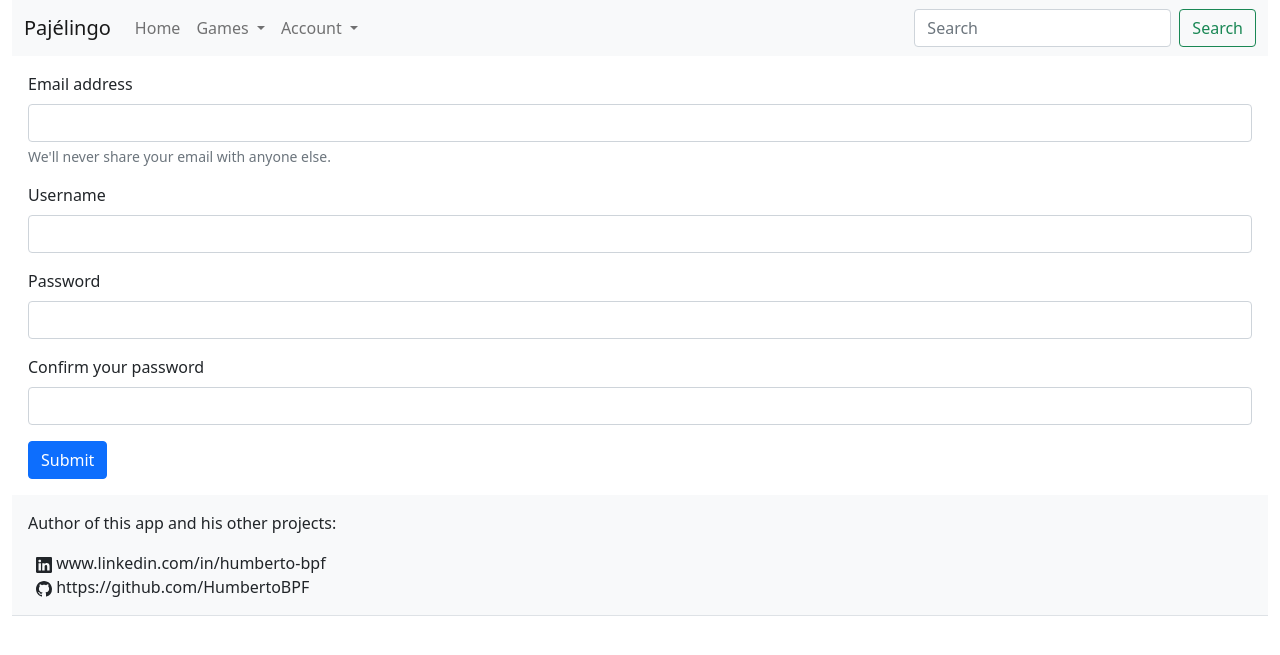
After one commit to HumbertoBPF/Pajelingo, a Django app: page /account/signin in a window 1280 px wide. The commit adds this page. Shown: the top 655 px of the page. Run offline with Django 4.2, Linux system fonts and the light colour scheme.

Commit message:
Implementing sign in system

```diff
--- /dev/null
+++ b/languageschool/templates/account/sign_in.html
@@ -0,0 +1,37 @@
+{% extends 'base.html' %}
+{% load static %}
+
+{% block content %}
+
+    {% if messages %}
+        <section class = "mt-3 mx-3 text-center">
+        {% for message in messages %}
+            <div class="alert alert-{{message.tags}}" role="alert">
+                {{message}}
+            </div>
+        {% endfor %}
+        </section>
+    {% endif%}
+    <form class="mt-3 mx-3" action="{% url 'account_create_user' %}" method="POST">
+        {% csrf_token %}
+        <div class="mb-3">
+            <label for="inputEmail" class="form-label">Email address</label>
+            <input type="email" class="form-control" id="inputEmail" name="email" aria-describedby="emailHelp">
+            <div id="emailHelp" class="form-text">We'll never share your email with anyone else.</div>
+        </div>
+        <div class="mb-3">
+            <label for="inputUsername" class="form-label">Username</label>
+            <input type="text" class="form-control" id="inputUsername" name="username" aria-label="Username" aria-describedby="basic-addon1">
+          </div>
+        <div class="mb-3">
+            <label for="inputPassword" class="form-label">Password</label>
+            <input type="password" class="form-control" id="inputPassword" name="password">
+        </div>
+        <div class="mb-3">
+            <label for="inputPasswordConf" class="form-label">Confirm your password</label>
+            <input type="password" class="form-control" id="inputPasswordConf" name = "password_confirmation">
+        </div>
+        <button type="submit" class="btn btn-primary">Submit</button>
+    </form>
+
+{% endblock %}
--- a/languageschool/templates/base.html
+++ b/languageschool/templates/base.html
@@ -22,17 +22,39 @@
                     <li class="nav-item">
                         <a class="nav-link" aria-current="page" href="{% url 'index' %}">Home</a>
                     </li>
-                    <li class="nav-item">
-                        <a class="nav-link" href="{% url 'vocabulary_game_setup' %}">Vocabulary training</a>
+                    <!-- Games -->
+                    <li class="nav-item dropdown">
+                        <a class="nav-link dropdown-toggle" href="#" id="navbarScrollingDropdownGames" role="button" data-bs-toggle="dropdown" aria-expanded="false">
+                            Games
+                        </a>
+                        <ul class="dropdown-menu" aria-labelledby="navbarScrollingDropdownGames">
+                            <li>
+                                <a class="dropdown-item" href="{% url 'vocabulary_game_setup' %}">Vocabulary training</a>
+                            </li>
+                            <li>
+                                <a class="dropdown-item" href="{% url 'article_game_setup' %}">Guess the article</a>
+                            </li>
+                            <li>
+                                <a class="dropdown-item" href="{% url 'conjugation_game_setup' %}">Conjugation game</a>
+                            </li>
+                        </ul>
                     </li>
-                    <li class="nav-item">
-                        <a class="nav-link" href="{% url 'article_game_setup' %}">Guess the article</a>
-                    </li>
-                    <li class="nav-item">
-                        <a class="nav-link" href="{% url 'conjugation_game_setup' %}">Conjugation game</a>
-                    </li>
-                    <li class="nav-item">
-                        <a class="nav-link" href="#">Math game</a>
+                    <!-- Account -->
+                    <li class="nav-item dropdown">
+                        <a class="nav-link dropdown-toggle" href="#" id="navbarScrollingDropdownAccount" role="button" data-bs-toggle="dropdown" aria-expanded="false">
+                            Account
+                        </a>
+                        <ul class="dropdown-menu" aria-labelledby="navbarScrollingDropdownAccount">
+                            <li>
+                                <a class="dropdown-item" href="{% url 'account_sign_in' %}">Sign in</a>
+                            </li>
+                            <li>
+                                <a class="dropdown-item" href="">Login</a>
+                            </li>
+                            <li>
+                                <a class="dropdown-item" href="">Profile</a>
+                            </li>
+                        </ul>
                     </li>
                 </ul>
                 <form action="{% url 'search' %}" method="GET" class="d-flex">
--- a/languageschool/urls.py
+++ b/languageschool/urls.py
@@ -13,5 +13,7 @@ urlpatterns = [
     path('conjugation_game', views.conjugation_game.conjugation_game, name = 'conjugation_game'),
     path('conjugation_game/verify_answer', views.conjugation_game.conjugation_game_verify_answer, name = 'conjugation_game_verify_answer'),
     path('search', views.general.search, name = 'search'),
-    path('dictionary/<int:word_id>', views.general.dictionary, name= 'dictionary')
+    path('dictionary/<int:word_id>', views.general.dictionary, name = 'dictionary'),
+    path('account/signin', views.account.sign_in, name = 'account_sign_in'),
+    path('account/create_user', views.account.create_user, name = 'account_create_user')
 ]
--- a/languageschool/views/__init__.py
+++ b/languageschool/views/__init__.py
@@ -2,3 +2,4 @@ from . import article_game
 from . import conjugation_game
 from . import general
 from . import vocabulary_game
+from . import account
--- /dev/null
+++ b/languageschool/views/account.py
@@ -0,0 +1,43 @@
+from django.contrib import messages
+from django.shortcuts import redirect, render
+from django.contrib.auth.models import User
+
+from languageschool.views.general import request_contains
+
+def sign_in(request):
+    return render(request, 'account/sign_in.html')
+
+def create_user(request):
+    if request.method == "POST":
+        if request_contains(request.POST, ["email", "username", "password", "password_confirmation"]):
+            email = request.POST["email"]
+            username = request.POST["username"]
+            password = request.POST["password"]
+            password_confirmation = request.POST["password_confirmation"]
+            if len(email) == 0:
+                messages.error(request, "Email cannot be empty")
+                print("Empty email")
+            elif len(username) == 0:
+                messages.error(request, "Username cannot be empty")
+                print("Empty username")
+            elif password != password_confirmation:
+                messages.error(request, "Passwords no match")
+                print("Passwords don't match")
+            else:
+                user_with_email = User.objects.filter(email = email)
+                if len(user_with_email) > 0:
+                    messages.error(request, "This email is not available")
+                    print("Email not available")
+                else:
+                    user_with_username = User.objects.filter(username = username)
+                    if len(user_with_username) > 0:
+                        messages.error(request, "This username is not available")
+                        print("Username not available")
+                    else:
+                        user = User.objects.create_user(username=username, email=email,password=password)
+                        user.save()
+                        messages.success(request, "User sucessfully created")
+                        print("User created")
+
+                        return redirect('account_sign_in')
+    return sign_in(request)
```
